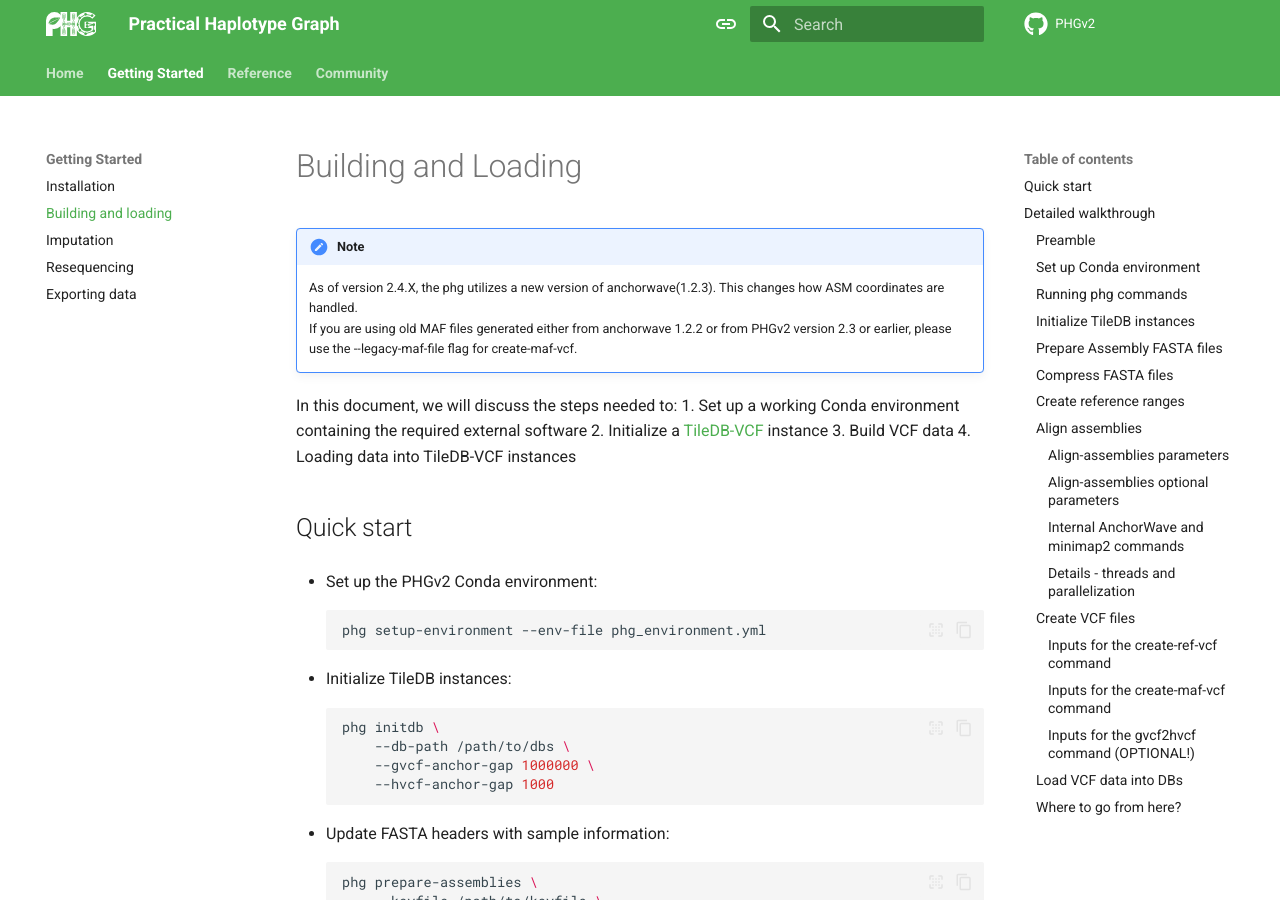
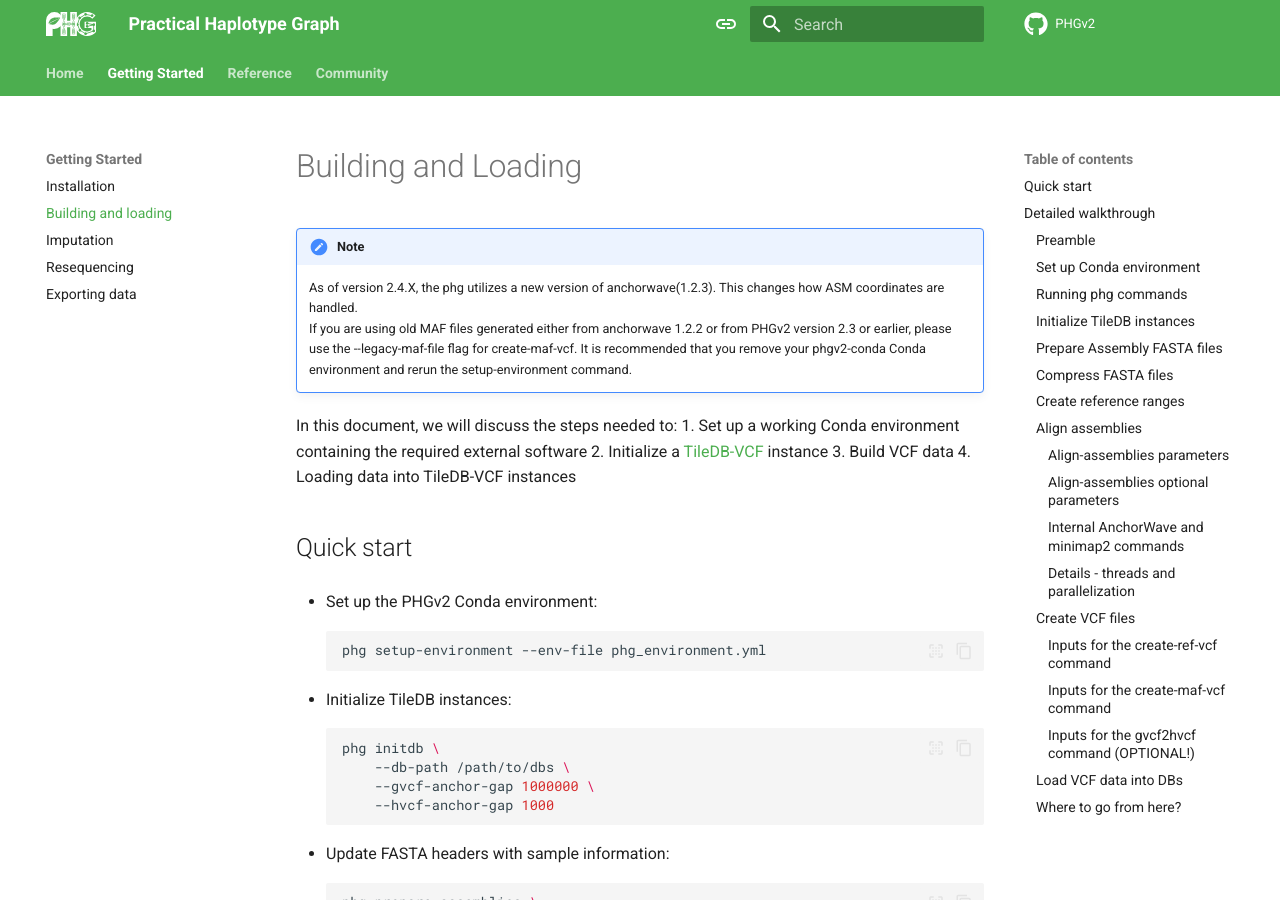
Before and after one commit to maize-genetics/phg_v2, an MkDocs documentation site: the page built from docs/build_and_load.md, in a window 1280 px wide and 900 px high. Built offline with MkDocs 1.6.1 and Material for MkDocs 9.7.7, drawn with Linux system fonts in a browser that asks for light colours; comment, search, counter and statistics services are not loaded.

Commit message:
Adding in comment to have users remake their conda environment.

```diff
--- a/docs/build_and_load.md
+++ b/docs/build_and_load.md
@@ -5,6 +5,7 @@
     This changes how ASM coordinates are handled.
     If you are using old MAF files generated either from anchorwave 1.2.2 or from PHGv2 version 2.3 or earlier,
     please use the --legacy-maf-file flag for create-maf-vcf.
+    It is recommended that you remove your phgv2-conda Conda environment and rerun the setup-environment command.
 
 
 In this document, we will discuss the steps needed to:
```
Also changed, not shown: README.md (+3 -1 lines).
